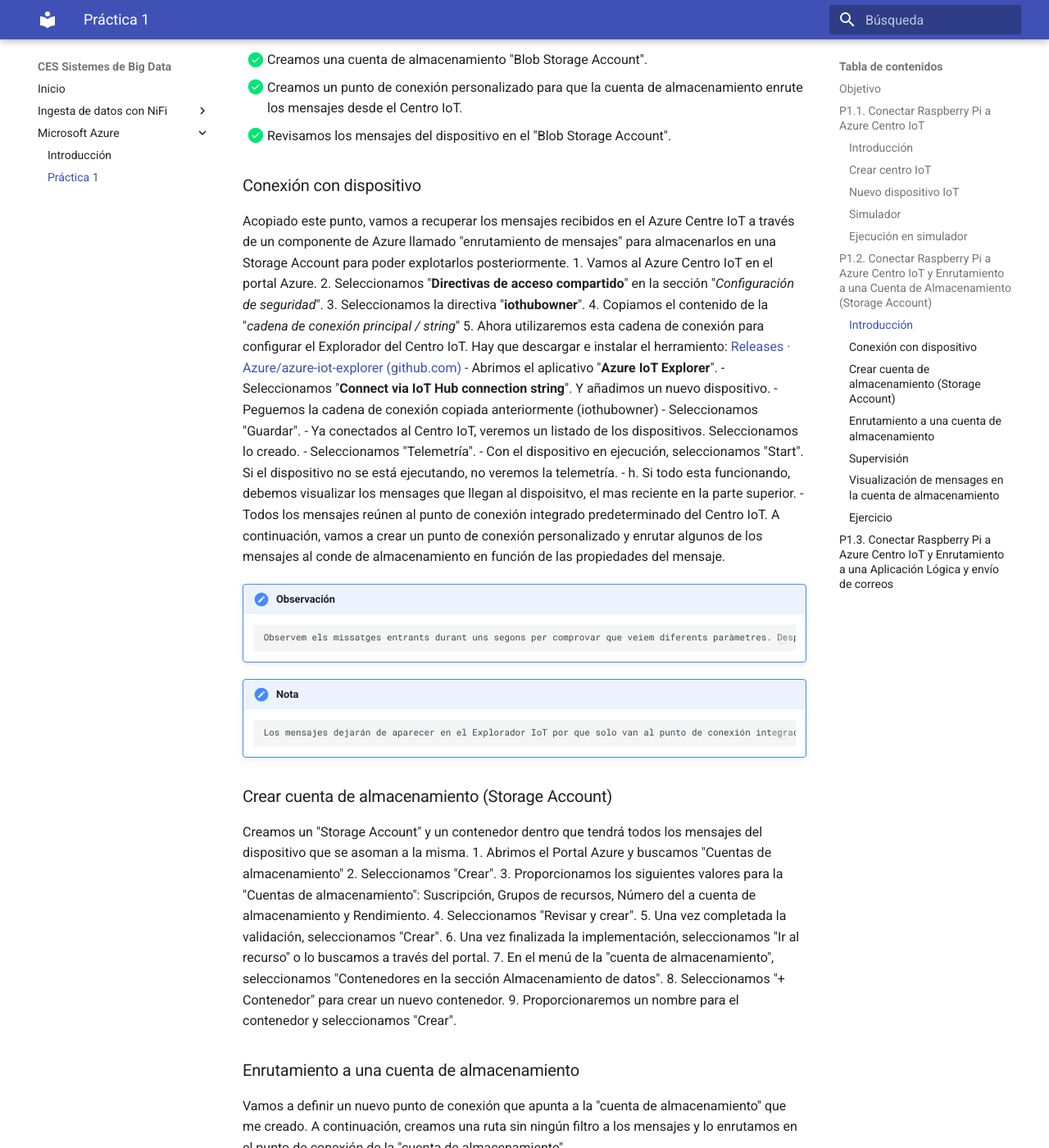
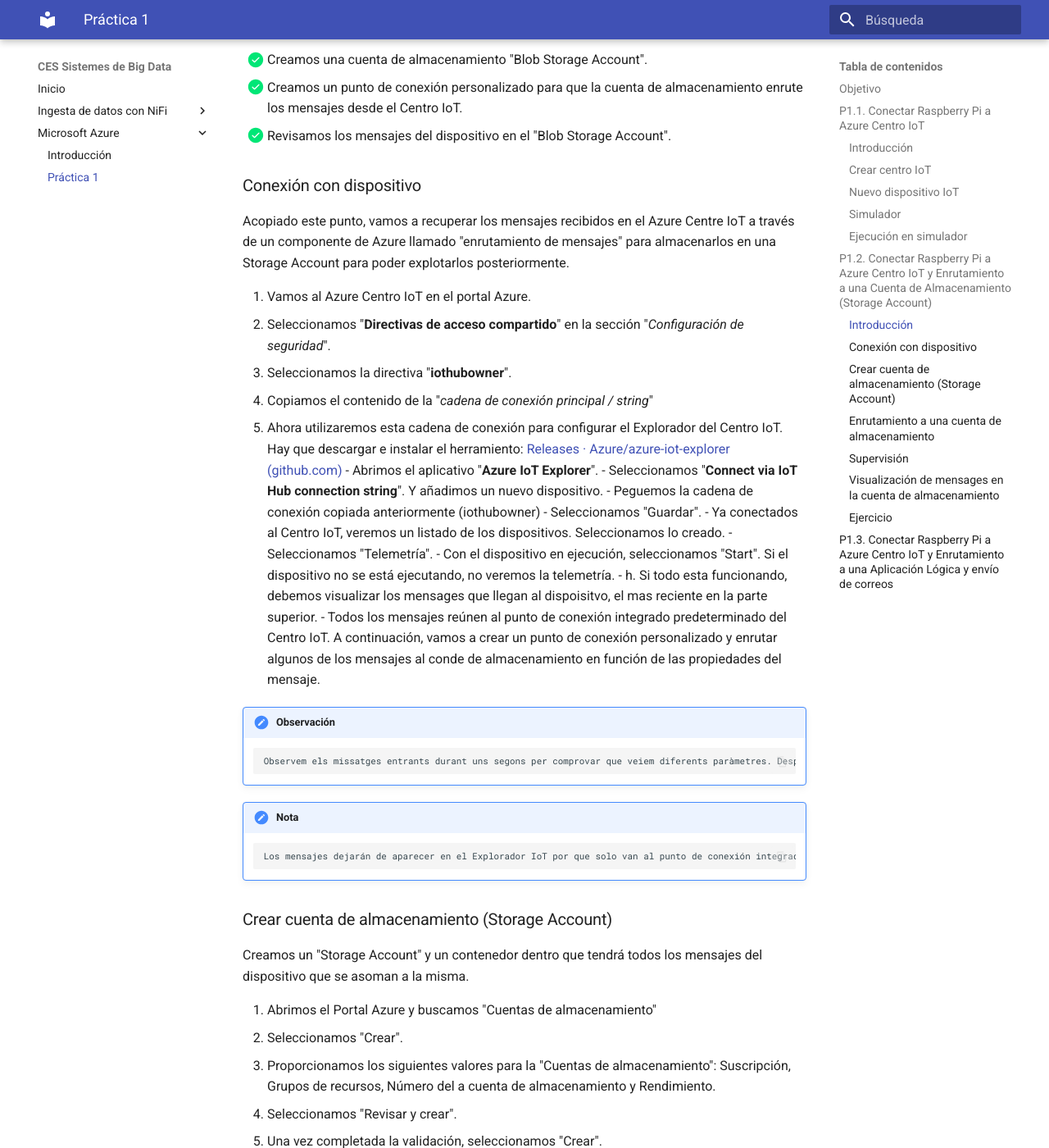
Before and after one commit to jorsodom/bigdata-sb, an MkDocs documentation site: the page built from docs/azure/AzurePractica1.md, in a window 1280 px wide and 1400 px high, scrolled down 7777 px. Shown: the whole window at 82% size. Built offline with MkDocs 1.6.1 and Material for MkDocs 9.7.7, drawn with Linux system fonts in a browser that asks for light colours; some of the changed text lies outside the part shown.

```diff
--- a/docs/azure/AzurePractica1.md
+++ b/docs/azure/AzurePractica1.md
@@ -100,6 +100,7 @@ Debemos de revisar el resultado del sensor y los mensajes generados.
 
 ### Conexión con dispositivo
 Acopiado este punto, vamos a recuperar los mensajes recibidos en el Azure Centre IoT a través de un componente de Azure llamado "enrutamiento de mensajes" para almacenarlos en una Storage Account para poder explotarlos posteriormente.
+
 1. Vamos al Azure Centro IoT en el portal Azure.
 2. Seleccionamos "**Directivas de acceso compartido**" en la sección "*Configuración de seguridad*".
 3. Seleccionamos la directiva "**iothubowner**".
@@ -116,16 +117,15 @@ Acopiado este punto, vamos a recuperar los mensajes recibidos en el Azure Centre
         -       Todos los mensajes reúnen al punto de conexión integrado predeterminado del Centro IoT. A continuación, vamos a crear un punto de conexión personalizado y enrutar algunos de los mensajes al conde de almacenamiento en función de las propiedades del mensaje.
 
 !!! note "Observación"
-
         Observem els missatges entrants durant uns segons per comprovar que veiem diferents paràmetres. Després, podem parar el dispositiu.
 
 !!! note "Nota"
-
         Los mensajes dejarán de aparecer en el Explorador IoT por que solo van al punto de conexión integrado cuando no coinciden con ninguna otra ruta en el Centro IoT
 
 ### Crear cuenta de almacenamiento (Storage Account)
 
 Creamos un "Storage Account" y un contenedor dentro que tendrá todos los mensajes del dispositivo que se asoman a la misma.
+
 1. Abrimos el Portal Azure y buscamos "Cuentas de almacenamiento"
 2. Seleccionamos "Crear".
 3. Proporcionamos los siguientes valores para la "Cuentas de almacenamiento": Suscripción, Grupos de recursos, Número del a cuenta de almacenamiento y Rendimiento.
@@ -141,7 +141,7 @@ Vamos a definir un nuevo punto de conexión que apunta a la "cuenta de almacenam
 A continuación, creamos una ruta sin ningún filtro a los mensajes y lo enrutamos en el punto de conexión de la "cuenta de almacenamiento"
 
 !!! note "Nota"
-        Se pueden escribir datos en el Blob Storage con formato Apache Avro (predeterminado) o JSON. El formato de codificación solo se puede establecer en el momento en el que se configura el punto de conexión del Blob Storage. No se puede cambiar el formato en un punto de conexión que ya está configurado. Cuando se utiliza codificación JSON, se debe establecer contentType en JSON y contentEncoding en UTF-8 en las propiedades del sistema de mensajes.
+Se pueden escribir datos en el Blob Storage con formato Apache Avro (predeterminado) o JSON. El formato de codificación solo se puede establecer en el momento en el que se configura el punto de conexión del Blob Storage. No se puede cambiar el formato en un punto de conexión que ya está configurado. Cuando se utiliza codificación JSON, se debe establecer contentType en JSON y contentEncoding en UTF-8 en las propiedades del sistema de mensajes.
 
 1. En Azure Portal, vamos hasta el Centro IoT.
 2. Seleccionamos "Enrutamiento de mensajes".
@@ -149,7 +149,6 @@ A continuación, creamos una ruta sin ningún filtro a los mensajes y lo enrutam
 4. Seleccionamos en "Agregar punto de conexión" junto al campo "Extremo" y seleccionamos "Almacenamiento" en el menu desplegable.
 5. Proporcionamos la información para el nuevo punto de conexión: Número, Contenedor de Azure Storage y Encoding.
 6. Aceptamos los valores predeterminados para el resto de parámetros y seleccionamos "Crear".
-
 7. Seguimos con la creación de la nueva ruta. Hemos agregado el punto de conexión al "Storage Account". Proporcionaremos la siguiente información para la nueva ruta:
 8. Guardamos
 Una vez creada la ruta en el Centro IoT y habilitada, iniciará inmediatamente el derrumbamiento de mensajes que cumpliendo la condición de la consulta del punto de conexión definido.
@@ -159,8 +158,8 @@ Volvamos a la sesión del explorador IoT. Recordemos que el explorador IoT super
 Volvemos a iniciar el simulador y la telemetría. Observamos los mensajes entrantes durante unos instantes (si hay)
 
 ### Visualización de mensages en la cuenta de almacenamiento
+Comprobamos los mensajes están apretando al "Storage account":
 
-Comprobamos los mensajes están apretando al "Storage account":
 1. En Azure Portal, vamos a "cuenta de almacenamiento".
 2. Seleccionamos "Contenedores" en la sección de "Almacenamiento".
 3. Seleccionamos el contenedor.
```
